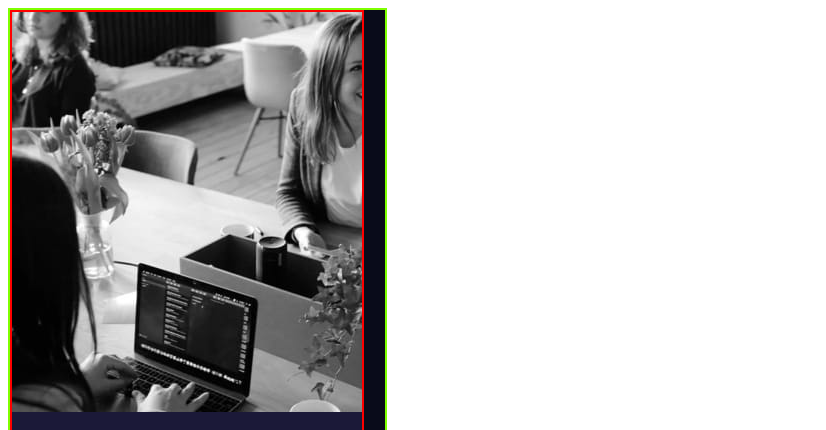
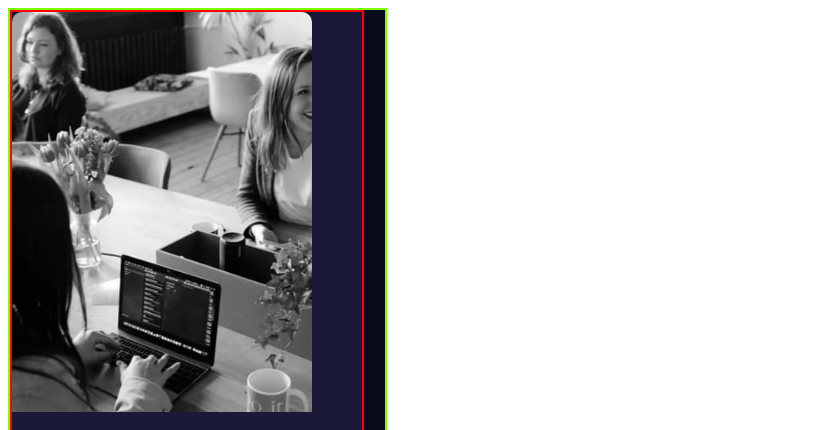
Before and after one commit to oluciams/frontend-mentor-Stats-preview-card-component, a plain HTML site: page index.html in a window 1280 px wide. Shown: the top 430 px of the page, without its empty margins (0-826 px from the left). Drawn offline with Linux system fonts and the light colour scheme.

Commit message:
agregando bordes y tamaño al fondo

```diff
--- a/style.css
+++ b/style.css
@@ -17,15 +17,17 @@ main {
 }
 
  .contenedorImagen {
+    background-color:  ;
     background-image: url(./images/image-header-mobile.jpg);
-    width: 350px;
+    width: 300px;
     height: 50vh;
     background-position: center;
     background-repeat: no-repeat;
+    background-size: cover;
+    border-top-right-radius: 10px;
+    border-top-left-radius: 10px;
+}
 
-
-
-}
 
 main h1 {
     color: hsl(0, 0%, 100%);
```
